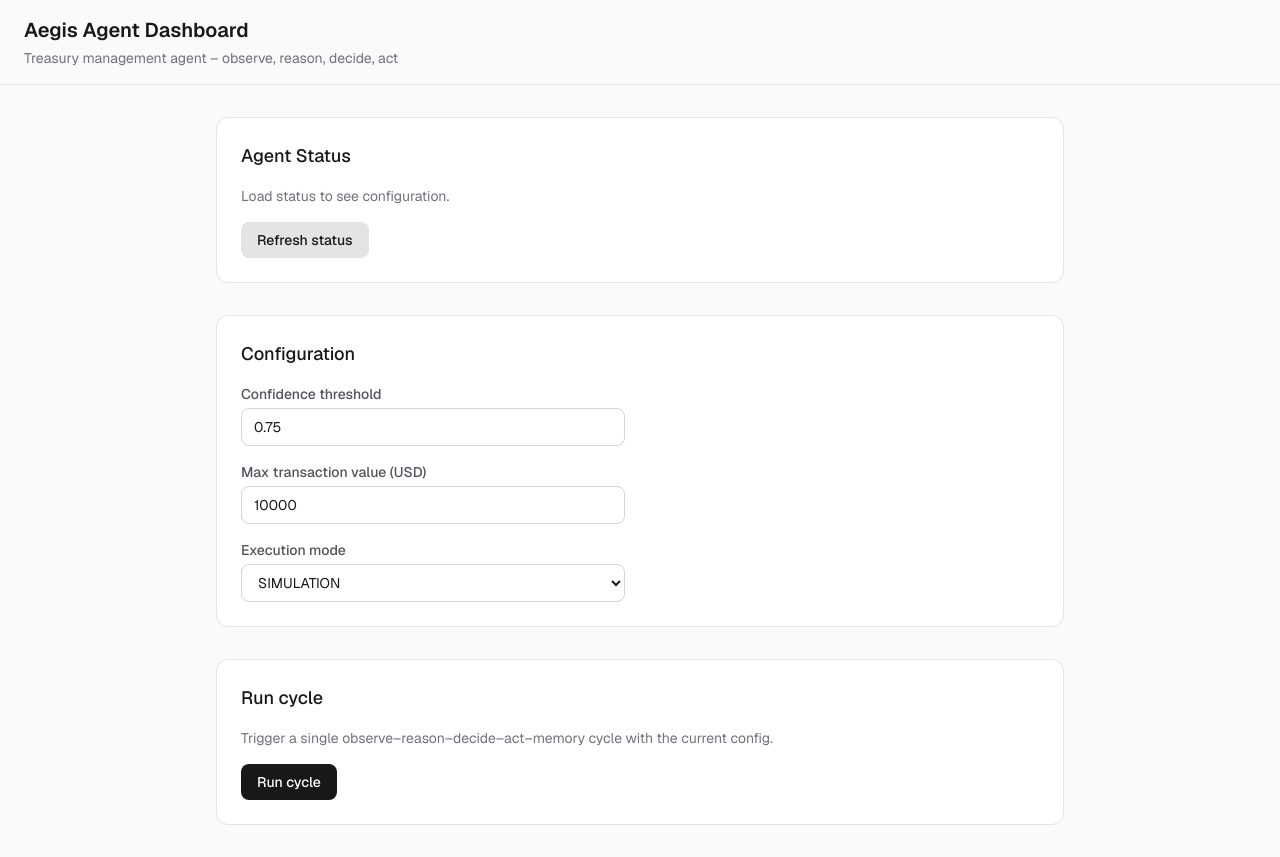
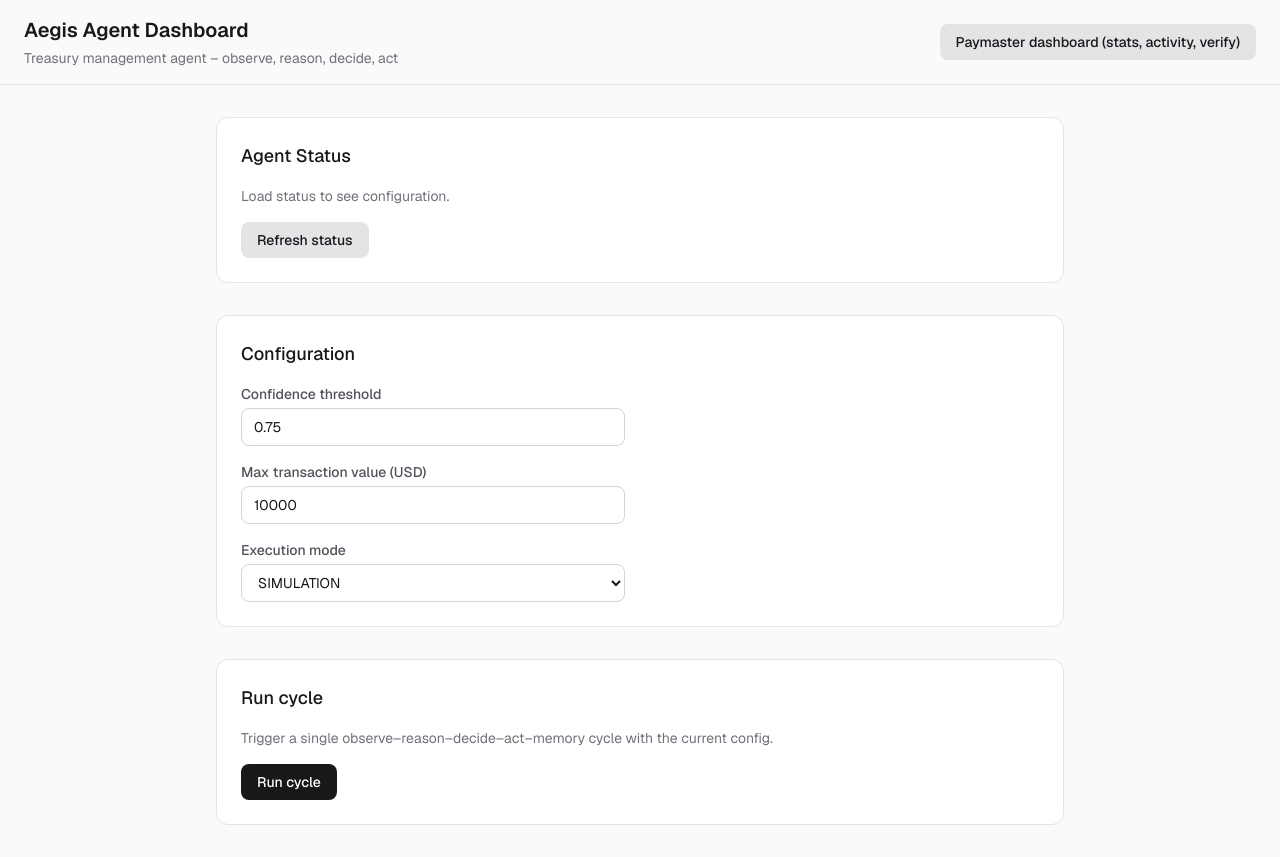
Before and after one commit to Officialhomie/aegis-agent, a Next.js app: page / in a window 1280 px wide. Built offline with nearby package versions, Linux system fonts and the light colour scheme.

Commit message:
feat(app): add nav link to Paymaster dashboard on home page
- Header: link to /dashboard (stats, activity, verify)
- Impact: home page UX only

```diff
--- a/app/page.tsx
+++ b/app/page.tsx
@@ -60,11 +60,19 @@ export default function Home() {
 
   return (
     <div className="min-h-screen bg-zinc-50 dark:bg-zinc-950 text-zinc-900 dark:text-zinc-100 font-sans">
-      <header className="border-b border-zinc-200 dark:border-zinc-800 px-6 py-4">
-        <h1 className="text-xl font-semibold">Aegis Agent Dashboard</h1>
-        <p className="text-sm text-zinc-500 dark:text-zinc-400 mt-1">
-          Treasury management agent – observe, reason, decide, act
-        </p>
+      <header className="border-b border-zinc-200 dark:border-zinc-800 px-6 py-4 flex flex-wrap items-center justify-between gap-4">
+        <div>
+          <h1 className="text-xl font-semibold">Aegis Agent Dashboard</h1>
+          <p className="text-sm text-zinc-500 dark:text-zinc-400 mt-1">
+            Treasury management agent – observe, reason, decide, act
+          </p>
+        </div>
+        <a
+          href="/dashboard"
+          className="px-4 py-2 rounded-lg bg-zinc-200 dark:bg-zinc-700 hover:bg-zinc-300 dark:hover:bg-zinc-600 text-sm font-medium"
+        >
+          Paymaster dashboard (stats, activity, verify)
+        </a>
       </header>
 
       <main className="max-w-4xl mx-auto px-6 py-8 space-y-8">
```
